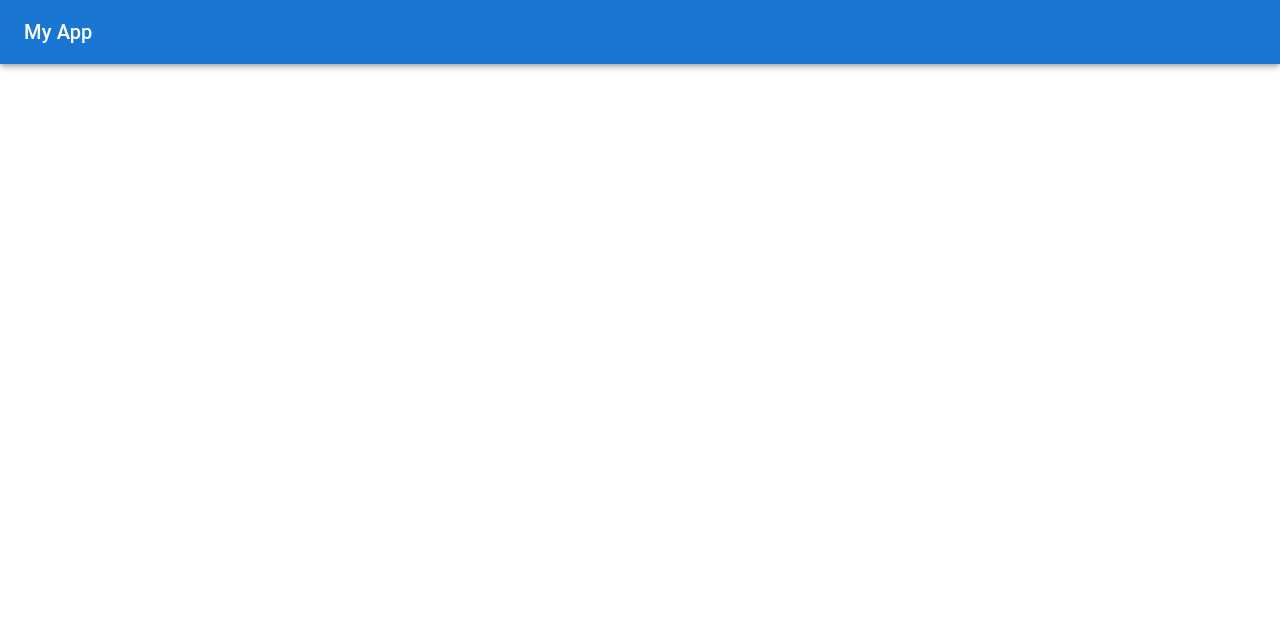
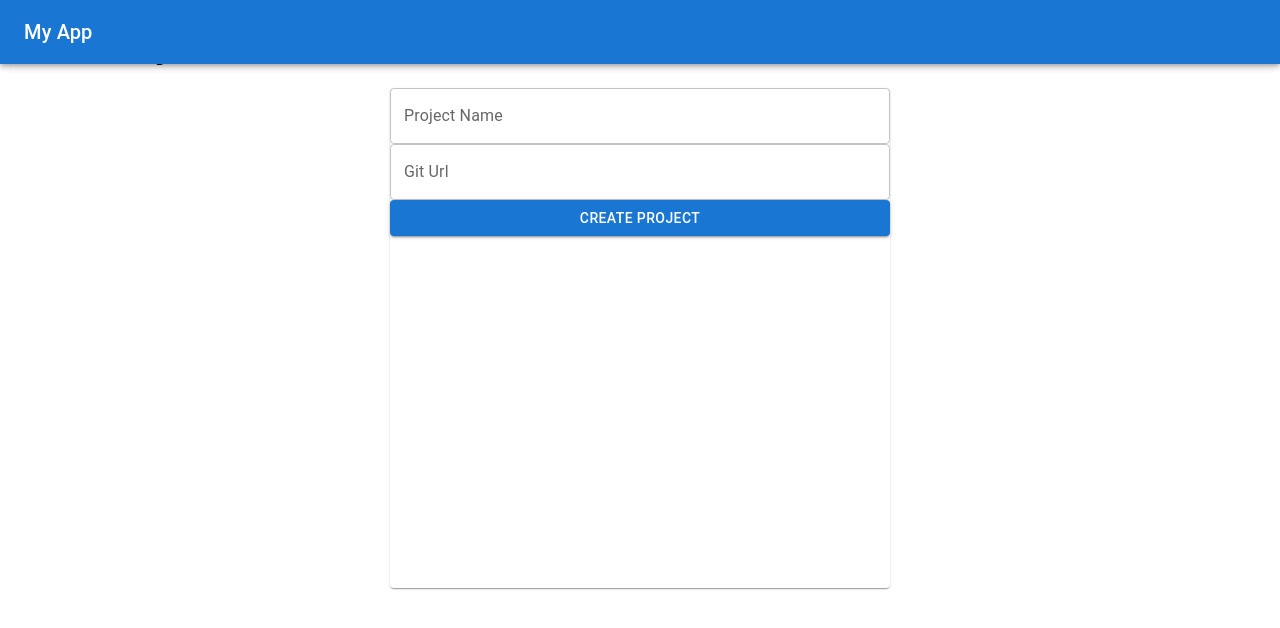
Before and after one commit to ganeshpc/deployer, a React (Vite) app in the folder frontend/: page / in a window 1280 px wide. Shown: the top 628 px of the page. Built offline with nearby package versions, Linux system fonts and the light colour scheme.

Commit message:
New CreateProject component

```diff
--- a/frontend/src/App.jsx
+++ b/frontend/src/App.jsx
@@ -1,9 +1,11 @@
-import Header from './components/header';
+import CreateProject from './components/CreateProject';
+import Header from './components/Header';
 
 const App = () => {
   return (
     <div>
       <Header></Header>
+      <CreateProject />
     </div>
   );
 };
--- /dev/null
+++ b/frontend/src/components/CreateProject.jsx
@@ -0,0 +1,20 @@
+import { Grid, TextField, Button, Paper } from '@mui/material';
+
+const CreateProject = () => {
+  return (
+    <Grid container justifyContent={'center'}>
+      <Grid item xs={12}>
+        <h1>Create Project</h1>
+      </Grid>
+      <Paper sx={{ height: '500px', width: '500px' }}>
+        <TextField label="Project Name" variant="outlined" fullWidth />
+        <TextField label="Git Url" variant="outlined" fullWidth />
+        <Button variant="contained" fullWidth>
+          Create Project
+        </Button>
+      </Paper>
+    </Grid>
+  );
+};
+
+export default CreateProject;
```
Also changed, not shown: frontend/src/components/Header.jsx (renamed from frontend/src/components/header.jsx).
